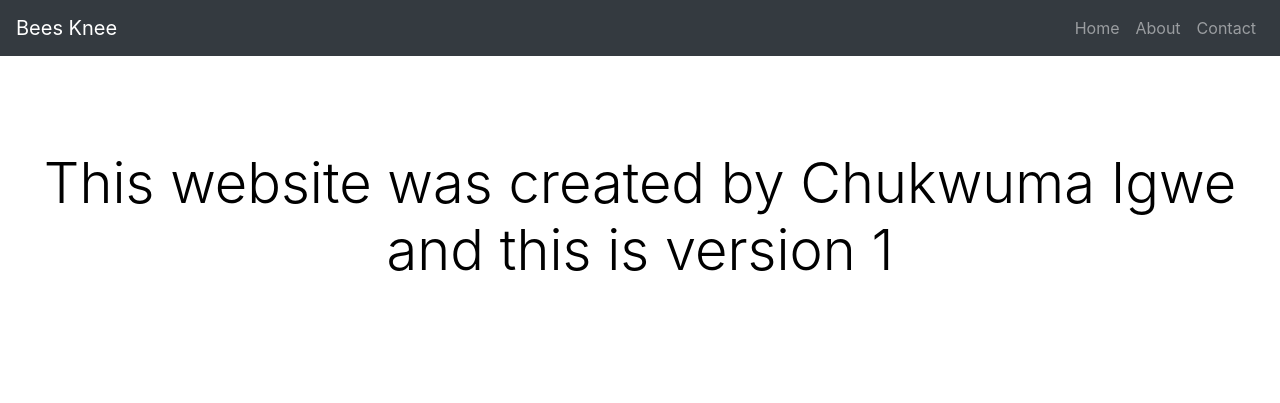
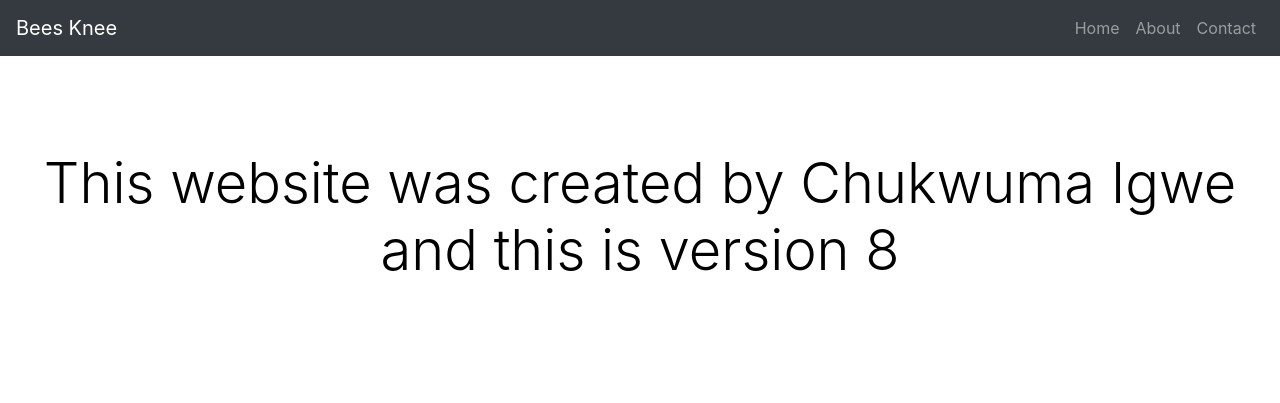
Before and after one commit to Chukwuma99/beeknees-website, a plain HTML site: page index.html in a window 1280 px wide. Shown: the top 403 px of the page. Drawn offline with nearby package versions, Linux system fonts and the light colour scheme.

Commit message:
Update index.html
new change

```diff
--- a/index.html
+++ b/index.html
@@ -54,7 +54,7 @@
   </nav>
 
   <div class="jumbotron">
-    <h1 class="display-4">This website was created by Chukwuma Igwe and this is version 1</h1>
+    <h1 class="display-4">This website was created by Chukwuma Igwe and this is version 8</h1>
   </div>
 
   <div class="container">
```
